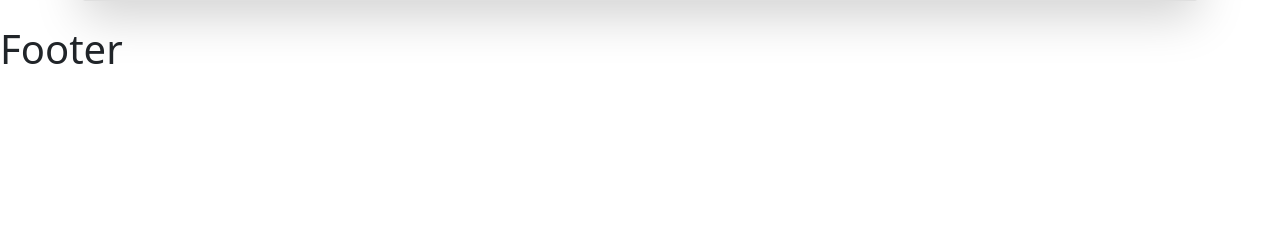
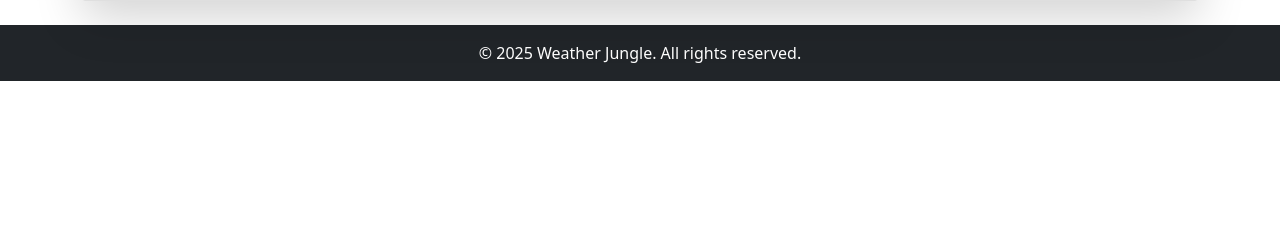
Before and after one commit to Balaji-11-udayasuriyan/dj_weather_report, a Django app: template frontend/templates/frontend/home.html in a window 1280 px wide. Shown: the part 568-800 px from the top of the page. Run offline with Django 5.2, Linux system fonts and the light colour scheme; the template is opened without the code that fills it, so the values that code supplies are empty.

Commit message:
Update footer.html

```diff
--- a/frontend/templates/frontend/layout/footer.html
+++ b/frontend/templates/frontend/layout/footer.html
@@ -1 +1,5 @@
-<h1>Footer</h1>
+<footer class="bg-dark text-white text-center py-3 mt-4">
+  <div class="container">
+    &copy; 2025 Weather Jungle. All rights reserved.
+  </div>
+</footer>
```
